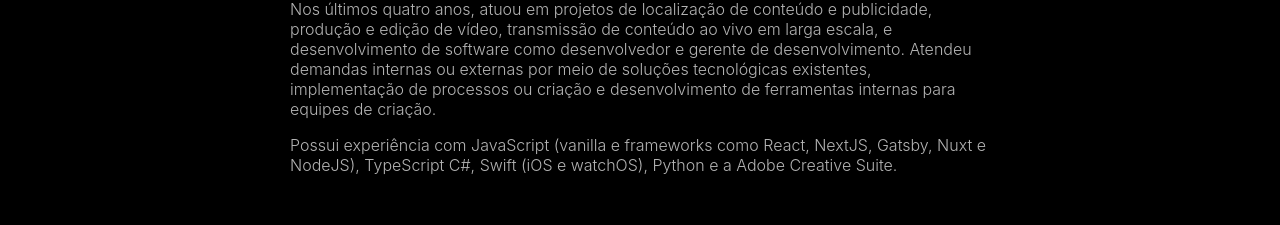
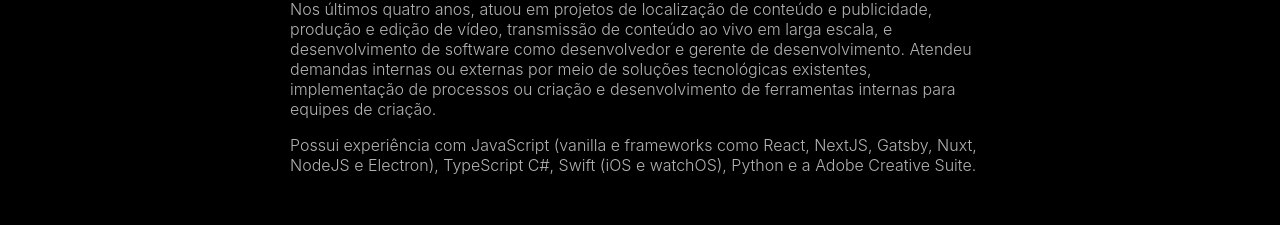
Before and after one commit to freirezinho/gatsby-sfportifolio, a Gatsby site: page /about in a window 1280 px wide. Shown: the part 952-1177 px from the top of the page. Built offline with nearby package versions, Linux system fonts and the light colour scheme; Gatsby itself is replaced by a stand-in of ours; some packages are replaced by stand-ins of ours.

Commit message:
Text adjustments

```diff
--- a/src/pages/about.js
+++ b/src/pages/about.js
@@ -90,7 +90,7 @@
               <article style={{marginLeft: 'auto', marginRight: 'auto', maxWidth: '700px', opacity: .7, fontWeight: 300, marginTop: 50}}>
                   <p>Saulo é um profissional orientado a resultados e conhecido pelo pensamento estratégico e busca constante por inovação. Durante sua formação profissionalizante em computação gráfica e acadêmica em engenharia da computação, trabalhou como profissional autônomo ou funcionário de microempresas, organizações internacionais sem fins lucrativos e startups nas áreas de publicidade e tecnologia. Participou do desenvolvimento e liderança de projetos para clientes e agências como: Netflix, Ford, Unilever, Procter &amp; Gamble, Bradesco, Caixa Econômica, Agência África, Publicis, J W Thompson e Aktuellmix.</p>
                   <p>Nos últimos quatro anos, atuou em projetos de localização de conteúdo e publicidade, produção e edição de vídeo, transmissão de conteúdo ao vivo em larga escala, e desenvolvimento de software como desenvolvedor e gerente de desenvolvimento. Atendeu demandas internas ou externas por meio de soluções tecnológicas existentes, implementação de processos ou criação e desenvolvimento de ferramentas internas para equipes de criação.</p>
-                  <p>Possui experiência com JavaScript (vanilla e frameworks como React, NextJS, Gatsby, Nuxt e NodeJS), TypeScript C#, Swift (iOS e watchOS), Python e a Adobe Creative Suite.</p>
+                  <p>Possui experiência com JavaScript (vanilla e frameworks como React, NextJS, Gatsby, Nuxt, NodeJS e Electron), TypeScript C#, Swift (iOS e watchOS), Python e a Adobe Creative Suite.</p>
               </article>
               <div style={{display: 'flex', alignItems: 'center', justifyContent: 'space-between', width: '50px', marginTop: 50, marginLeft: 'auto', marginRight: 'auto', }}>
                 <a href="https://linkedin.com/in/saulo-freire" target="_blank" rel="noreferrer"><LinkedInIcon /></a>
```
